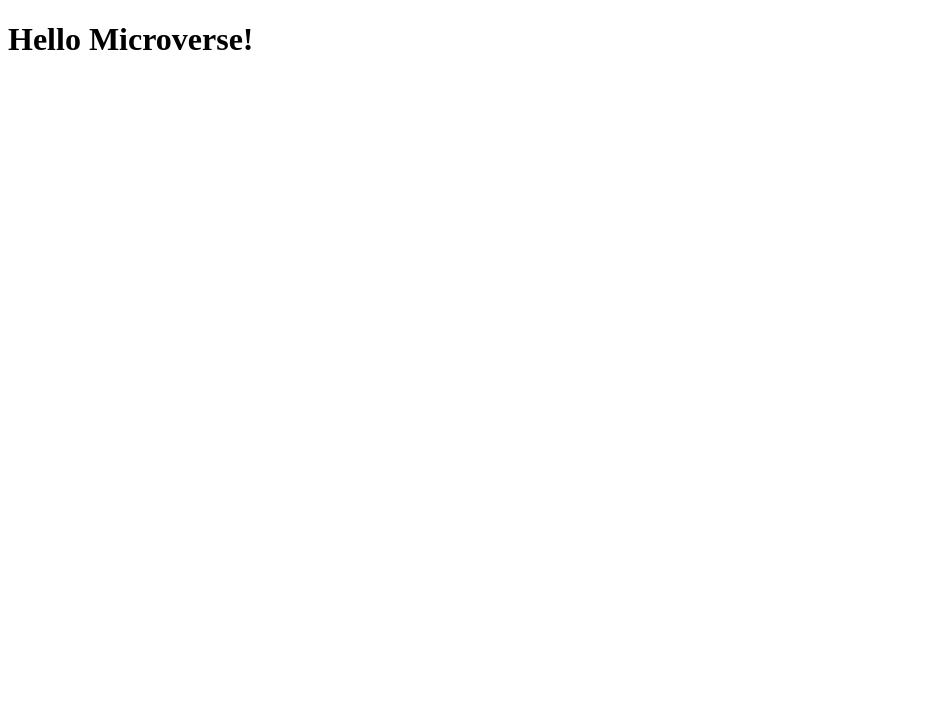
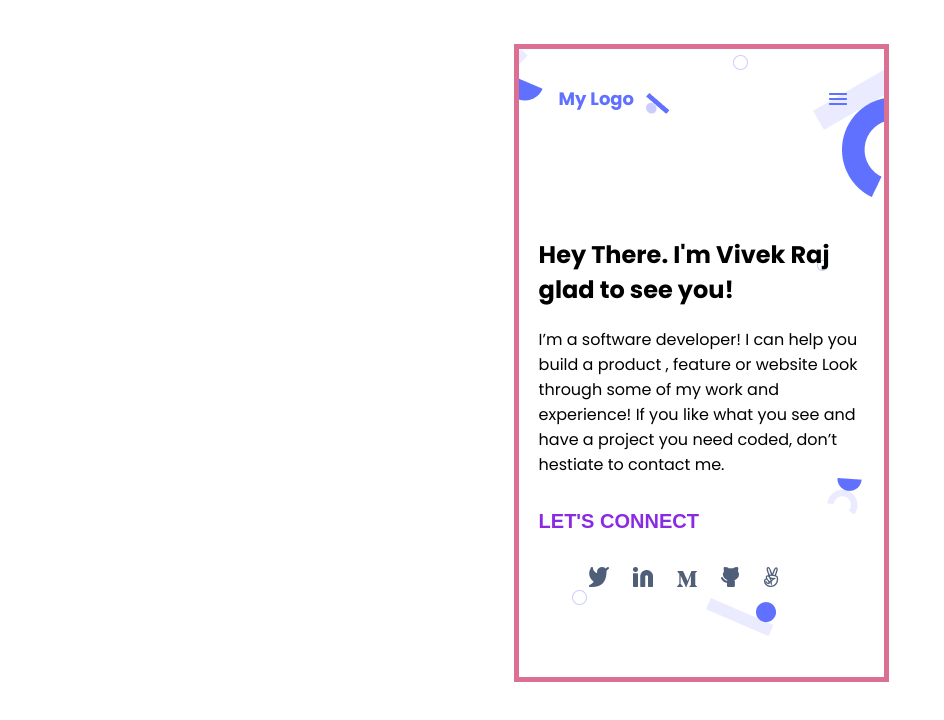
Before and after one commit to VivekRaaZ/Linter, a plain HTML site: page index.html in a window 1280 px wide. Shown: the whole page, without its empty margins (0-944 px from the left). Drawn offline with Linux system fonts and the light colour scheme.

```diff
--- a/index.html
+++ b/index.html
@@ -1,12 +1,38 @@
 <!DOCTYPE html>
 <html lang="en">
 <head>
-    <meta charset="UTF-8">
-    <meta http-equiv="X-UA-Compatible" content="IE=edge">
-    <meta name="viewport" content="width=device-width, initial-scale=1.0">
-    <title>Linters</title>
+  <meta charset="UTF-8">
+  <meta http-equiv="X-UA-Compatible" content="IE=edge">
+  <meta name="viewport" content="width=device-width, initial-scale=1.0">
+  <title>Raj Portfolio</title>
+  <link rel="stylesheet" href="style.css">
+  <link rel="preconnect" href="https://fonts.googleapis.com">
+  <link rel="preconnect" href="https://fonts.gstatic.com" crossorigin>
+  <link href="https://fonts.googleapis.com/css2?family=Poppins:wght@400;500;700&display=swap" rel="stylesheet">
+  <title>Raj Portfolio</title>
 </head>
-<body>
-    <h1>Hello Microverse!</h1>
-</body>
+ <body>
+  <main class="rj">
+   <header>
+      <a href="#"class="logo">My Logo</a>
+      <nav class="nav">
+          <div class="button"><a href="#"><img src="image/Union.png" alt="button"></a></div>
+      </nav>
+  </header>
+  <section>
+    <h1>Hey There. I'm Vivek Raj glad to see you!</h1>
+    <p>I’m a software developer! I can help you build a product , feature or website Look through some of my work and experience! If you like what you see and have a project you need coded, don’t hestiate to contact me.</p2>
+
+          <h5 class="connect">LET'S CONNECT</h5>
+          <ul class="icon">
+              <li><a href="https://twitter.com/BossVivekRaj"><img src="image/twitter.png" alt="twitter-icon"></a></li>
+              <li><a href="https://www.linkedin.com/in/vivek-raj-a78b92256/"><img src="image/Linkedin icon.png" alt="linkedin-icon"></a></li>
+              <li><a href="https://medium.com/"><img src="image/medium.png" alt="medium-icon"></a></li>
+              <li><a href="https://github.com/VivekRaaZ"><img src="image/github.png" alt="github-icon"></a></li>
+              <li><a href="https://www.angellist.com/"><img src="image/angellist.png" alt="angellist-icon"></a></li>
+          </ul>
+  </section>
+      </div>
+    </main>
+ </body>
 </html>
--- a/style.css
+++ b/style.css
@@ -1,3 +1,76 @@
-h1 {
-  color: cyan;
+* {
+  box-sizing: border-box;
+  font-family: "Poppins", sans-serif;
 }
+
+body {
+  font-family: "Poppins", sans-serif;
+}
+
+.rj {
+  display: flex;
+  flex-wrap: wrap;
+  width: 375px;
+  height: 638px;
+  margin: 3.5% 40%;
+  border: 5px solid palevioletred;
+  background-image: url(image/header-shape.png);
+  background-repeat: no-repeat;
+}
+
+button {
+  background-color: white;
+}
+
+header {
+  box-sizing: border-box;
+  height: 100px;
+  width: 90%;
+  padding: 0 0 0 20px;
+  border-radius: 0.25;
+  display: flex;
+  justify-content: space-between;
+  align-items: center;
+}
+
+.logo {
+  width: fit-content;
+  font-style: normal;
+  color: #6070ff;
+  font-size: 18px;
+  line-height: 20px;
+  text-align: center;
+  font-weight: 700;
+  margin: 50px 20px;
+  text-decoration: none;
+}
+
+section {
+  flex-wrap: wrap;
+  padding: 20px;
+}
+
+ul {
+  list-style-type: none;
+}
+
+li {
+  display: inline;
+  padding: 10px;
+}
+
+h5 {
+  color: blueviolet;
+  font-size: 20px;
+  font-family: Arial, Helvetica, sans-serif;
+}
+
+.button:hover {
+  background-color: aqua;
+  cursor: pointer;
+}
+
+li:hover {
+  background-color: aqua;
+  cursor: pointer;
+}
```
Also changed, not shown: image/Linkedin icon.png (added), image/Union.png (added), image/angellist.png (added), image/github.png (added), image/header-shape.png (added), image/medium.png (added), image/twitter.png (added), 3 other files.
